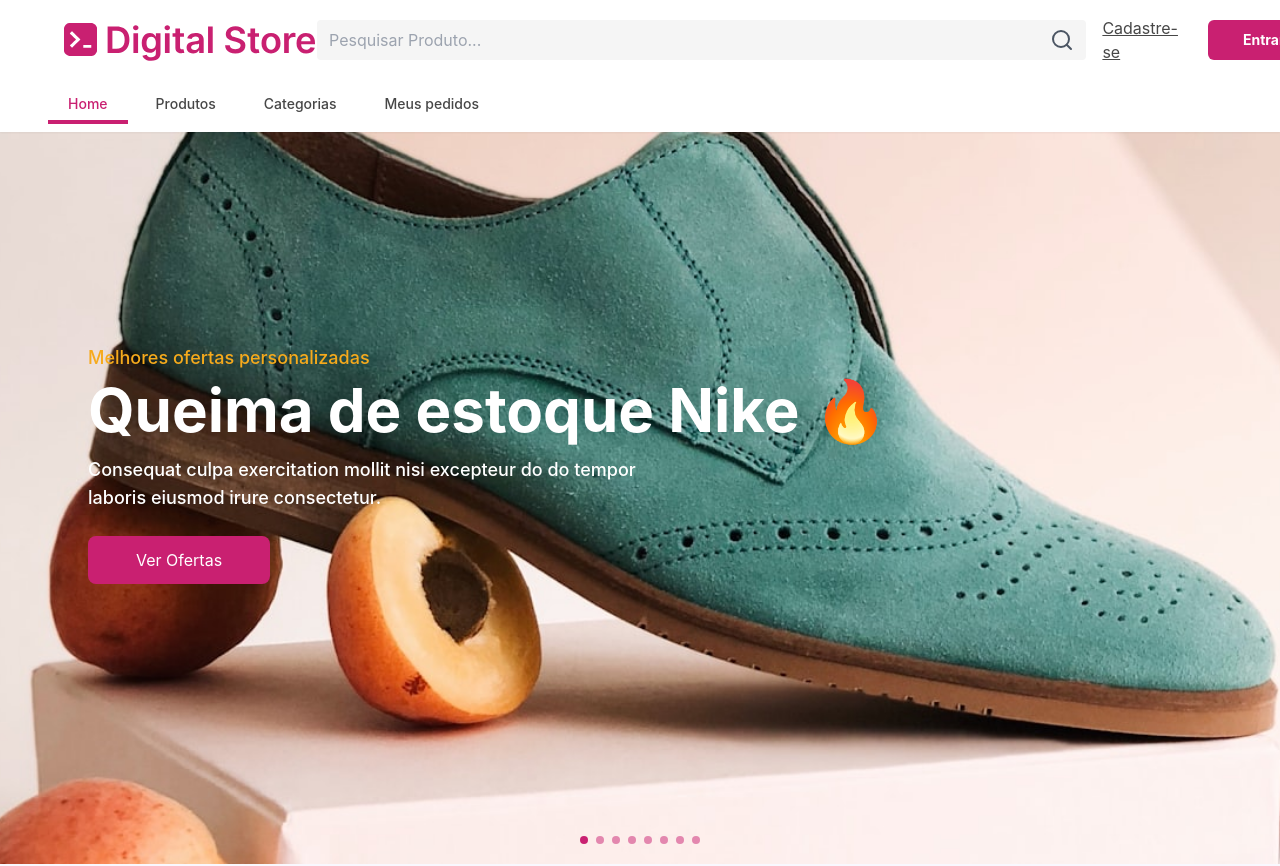
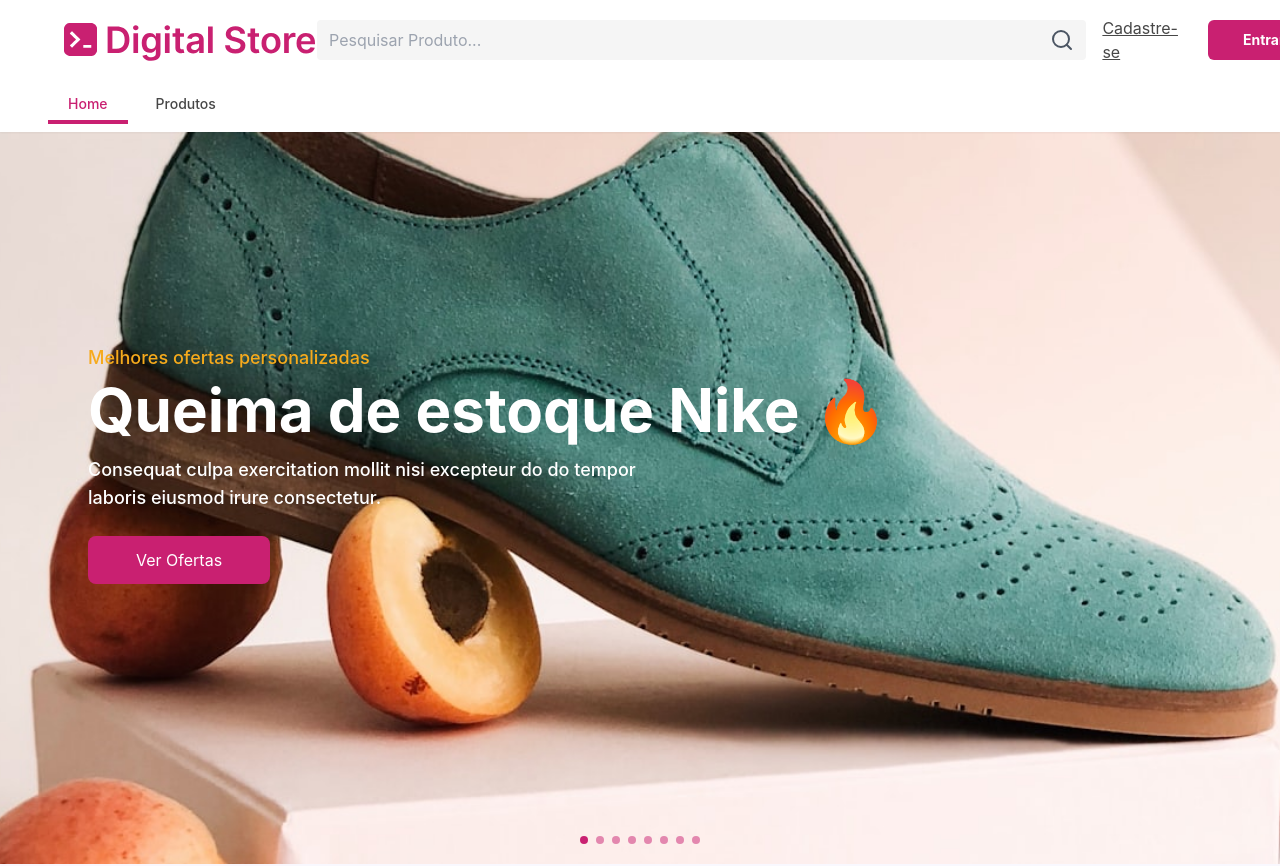
Before and after one commit to thainaramarquess/digitalstore, a React (Vite) app: page / in a window 1280 px wide. Shown: the top 866 px of the page. Built offline with nearby package versions, Linux system fonts and the light colour scheme.

Commit message:
Update Navbar.jsx

```diff
--- a/src/components/Navbar.jsx
+++ b/src/components/Navbar.jsx
@@ -1,10 +1,7 @@
 import React from 'react';
 import { Link, useLocation } from 'react-router-dom';
-
 const Navbar = () => {
-
     const location = useLocation();
-
     return (
         <div className="flex gap-2 ml-12 my-2">
             <Link to="/" className={`text-dark-gray-2 bg-transparent font-medium text-sm px-5 py-1.5 ${location.pathname === '/' ? 'border-b-4 text-primary border-primary' : ''}`}>
@@ -13,14 +10,7 @@
             <Link to="/products" className={`text-dark-gray-2 bg-transparent font-medium text-sm px-5 py-1.5 ${location.pathname === '/products' ? 'border-b-4 text-primary border-primary' : ''}`}>
                 Produtos
             </Link>
-			<Link to="/categories" className={`text-dark-gray-2 bg-transparent font-medium text-sm px-5 py-1.5 ${location.pathname === '/categories' ? 'border-b-4 text-primary border-primary' : ''}`}>
-				Categorias
-			</Link>
-			<Link to="/orders" className={`text-dark-gray-2 bg-transparent font-medium text-sm px-5 py-1.5 ${location.pathname === '/orders' ? 'border-b-4 text-primary border-primary' : ''}`}>
-				Meus pedidos
-			</Link>
         </div>
     );
 };
-
 export default Navbar;
```
Lines whose indentation alone changed are shown as unchanged.
